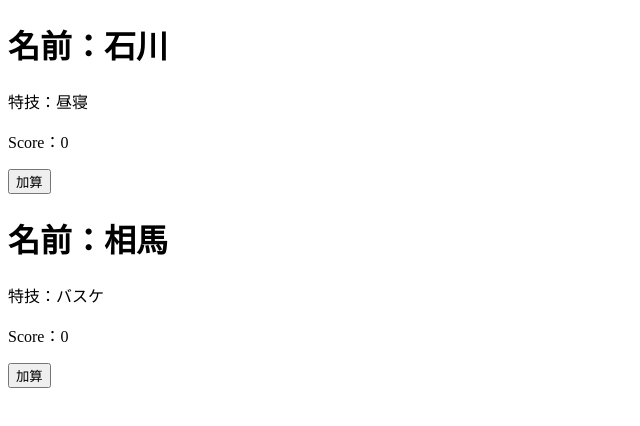
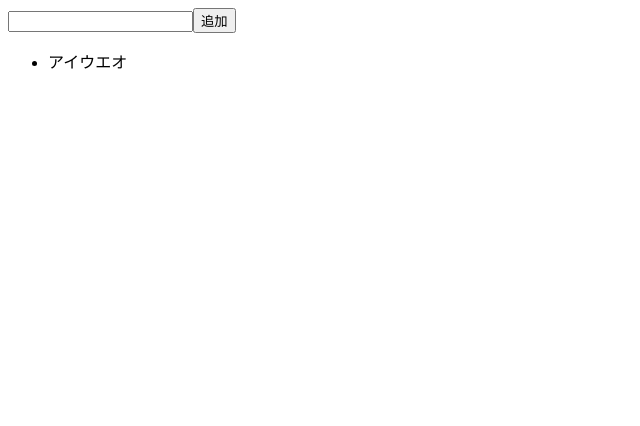
Before and after one commit to tommy0420/react-lesson, a React (Create React App) app: page / in a window 1280 px wide. Shown: the top 426 px of the page, without its empty margins (0-640 px from the left). Built offline with nearby package versions, Linux system fonts and the light colour scheme.

Commit message:
todo雛形

```diff
--- a/src/App.js
+++ b/src/App.js
@@ -1,17 +1,13 @@
 import React from 'react'
-import User from './User'
+import Form from "./Form"
+import List from "./List"
 
-const App = ({ users }) => {
+const App = () => {
   return (
-    <>
-      <User
-        user={users[0]}
-      />
-      <User
-        user={users[1]}
-      />
-    </>
+    <div>
+      <Form />
+      <List />
+    </div>
   )
 }
-
 export default App
--- /dev/null
+++ b/src/Form.js
@@ -0,0 +1,12 @@
+import React from "react"
+
+const Form = () => {
+  return (
+    <form action="#">
+      <input type="text" />
+      <button type="submit">追加</button>
+    </form>
+  )
+}
+
+export default Form
--- /dev/null
+++ b/src/Item.js
@@ -0,0 +1,9 @@
+import React from "react"
+
+const Item = () => {
+  return (
+    <li>アイウエオ</li>
+  )
+}
+
+export default Item
--- /dev/null
+++ b/src/List.js
@@ -0,0 +1,12 @@
+import React from "react"
+import Item from "./Item"
+
+const List = () => {
+  return (
+    <ul>
+      <Item />
+    </ul>
+  )
+}
+
+export default List
--- a/src/User.js
+++ /dev/null
@@ -1,34 +0,0 @@
-import React, { useState } from 'react'
-
-const User = ({ user }) => {
-  console.log(user)
-  // const { name, tokugi } = props
-
-  // const name = props.name
-  // const tokugi = props.tokugi
-
-  // 分割代入
-  const [score, setScore] = useState(0)
-
-  const handleClick = () => {
-    setScore(score + 1)
-  }
-
-  return (
-    <>
-      <div>
-        <h1>名前：{user.name}</h1>
-        <p>特技：{user.tokugi}</p>
-        <p>Score：{score}</p>
-        <button
-          type="button"
-          onClick={handleClick}
-        >
-          加算
-        </button>
-      </div>
-    </>
-  )
-}
-
-export default User
--- a/src/index.js
+++ b/src/index.js
@@ -2,18 +2,7 @@ import React from 'react'
 import ReactDOM from 'react-dom'
 import App from './App'
 
-const users = [
-  {
-    name: "石川",
-    tokugi: "昼寝",
-  },
-  {
-    name: "相馬",
-    tokugi: "バスケ",
-  }
-]
-
 ReactDOM.render(
-  <App users={users} />,
+  <App />,
   document.getElementById('root')
 )
```
